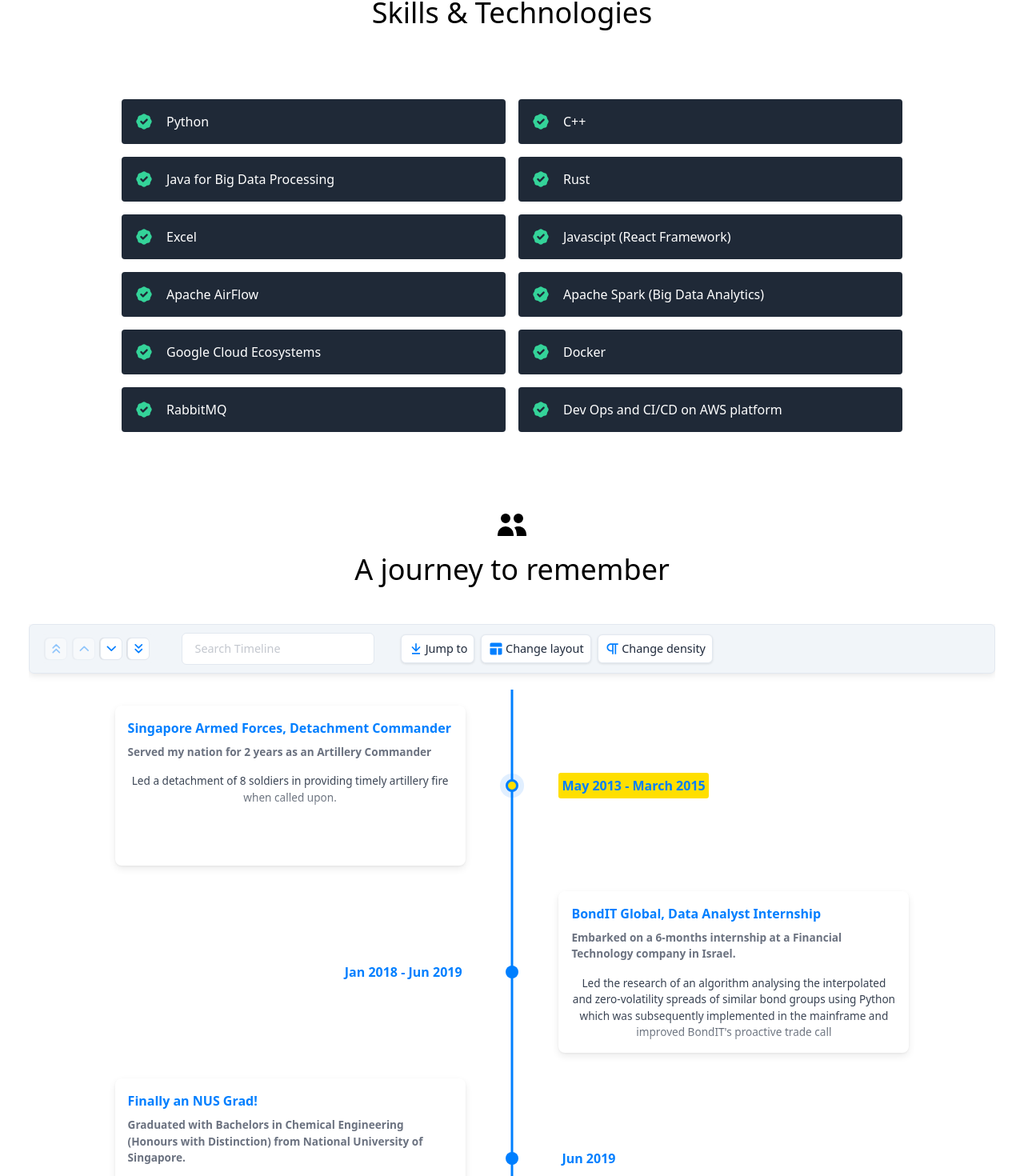
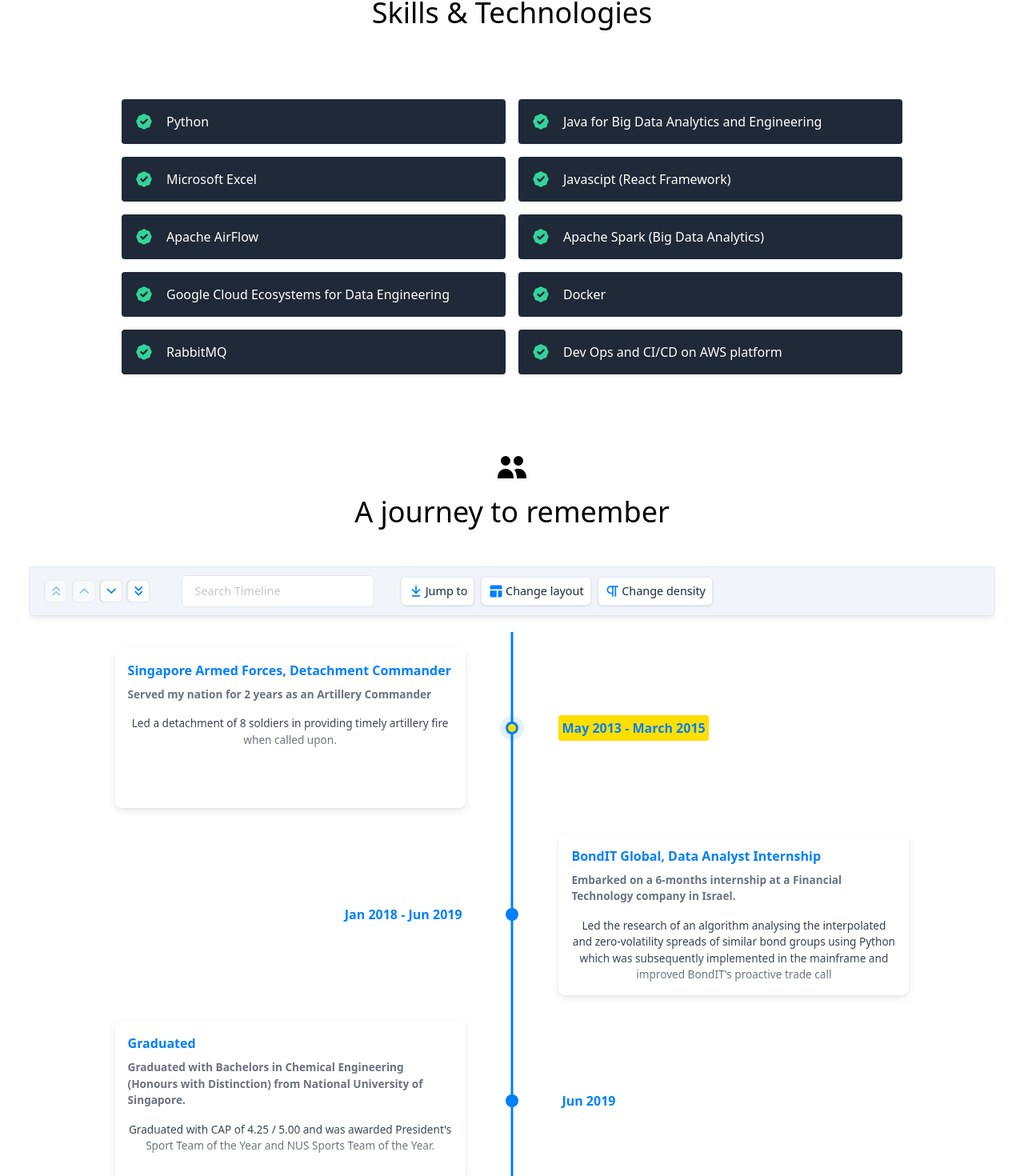
Before and after one commit to alanriya/alanriya.github.io, a React (Create React App) app: page / in a window 1280 px wide. Shown: the part 2462-3932 px from the top of the page at 80% size. Built offline with nearby package versions, Linux system fonts and the light colour scheme.

Commit message:
updated skills and description

```diff
--- a/src/data.js
+++ b/src/data.js
@@ -49,7 +49,7 @@ export const backgrounds = [
     cardDetailedText: "Led the research of an algorithm analysing the interpolated and zero-volatility spreads of similar bond groups using Python which was subsequently implemented in the mainframe and improved BondIT's proactive trade call",
   },
   {
-    cardTitle: 'Finally an NUS Grad!',
+    cardTitle: 'Graduated',
     cardSubtitle:
       "Graduated with Bachelors in Chemical Engineering (Honours with Distinction) from National University of Singapore.",
     title: "Jun 2019",
@@ -62,9 +62,9 @@ export const backgrounds = [
     cardDetailedText: "Automated the infrastructure of data intelligence risk reports which reduced the amount of time needed for portfolio managers to analyze the current positions held.",
   },
   {
-    cardTitle: `Master's Degree in Financial Engineering`,
+    cardTitle: `Graduated round 2`,
     cardSubtitle:
-      "Graduated with a master's degree from Nanyang Technological University and certificate in Computational Finance from Carnegie Mellon University",
+      "Graduated with a Financial Engineering master's degree from Nanyang Technological University and certificate in Computational Finance from Carnegie Mellon University",
     title: "May 2021",
     cardDetailedText: "Learned various option pricing techniques, time series modelling, stochastic calculus and C++ programming."
   },
@@ -87,21 +87,19 @@ export const backgrounds = [
     cardSubtitle:
       "Working in Multi-Asset Quantitative Strategy team within GIC",
     title: "March 2023 - Present",
-    cardDetailedText: "Deployed and maintained Systematic Investment Group's quantitative research library and  data orchestration platform in multi-node setup using docker swarm. Invest a lot of effort in the area of big data engineering using Java and learning system programming language Rust.",
+    cardDetailedText: "Deployed and maintained MAQS's quantitative research library and data orchestration platform in multi-node setup using docker swarm. Invest effort in learning Java focusing in big data processing and engineering. Getting certified in cloud technologies",
   },
 
 ];
 
 export const skills = [
   "Python",
-  "C++",
-  "Java for Big Data Processing",
-  "Rust",
-  "Excel",
+  "Java for Big Data Analytics and Engineering",
+  "Microsoft Excel",
   "Javascipt (React Framework)",
   "Apache AirFlow",
   "Apache Spark (Big Data Analytics)",
-  "Google Cloud Ecosystems",
+  "Google Cloud Ecosystems for Data Engineering",
   "Docker",
   "RabbitMQ",
   "Dev Ops and CI/CD on AWS platform"
```
